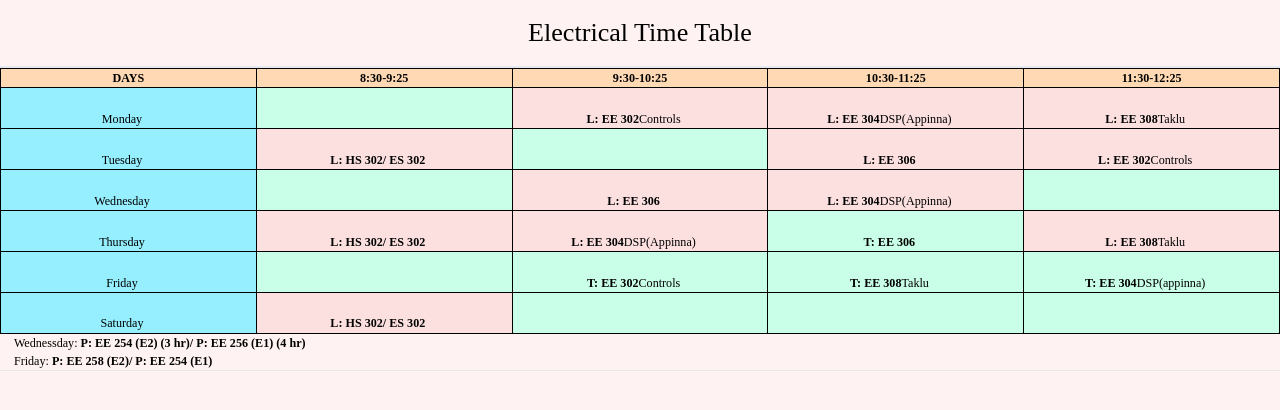
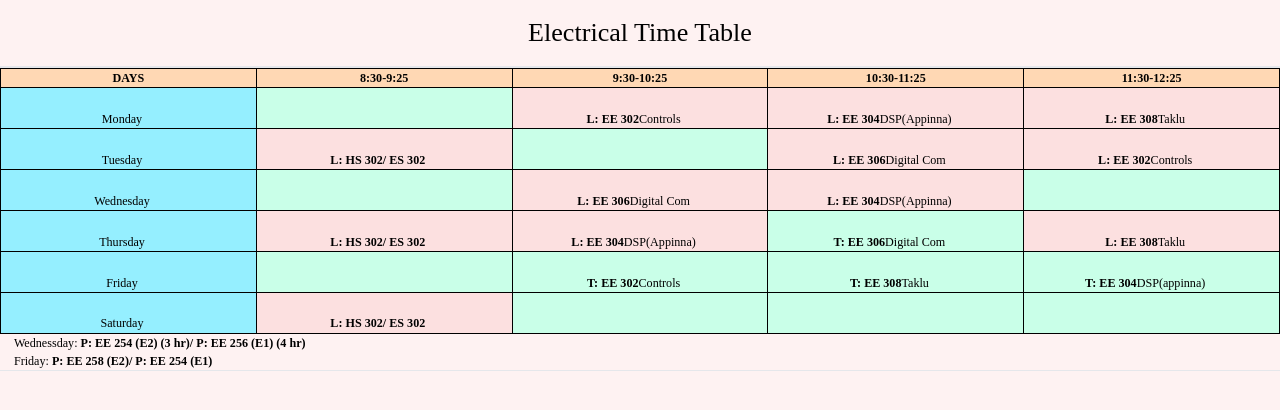
Before and after one commit to Shuffled720/2023-24-TT, a Next.js app: page / in a window 1280 px wide. Shown: the top 410 px of the page. Built offline with nearby package versions, Linux system fonts and the light colour scheme; a web font is replaced by a local one.

Commit message:
updated vals

```diff
--- a/components/FullWeekTT.jsx
+++ b/components/FullWeekTT.jsx
@@ -17,11 +17,11 @@ const FullWeekTT = () => {
                         <tbody>
                             {Object.keys(data.tt).map((day, i) => (
                                 <>
-                                    <tr key={day.id}>
+                                    <tr key={i}>
                                         <td className='days-col'>{day}</td>
                                         {data.tt[day].map((lec, j) => (
                                             <>
-                                                <td className={lec.type == "Lecture" ? "lecture" : "tut"} ><p className="text-ellipsis overflow-hidden"><span className='font-bold'>{lec.title}</span><span>{lec.teacher}</span></p></td>
+                                                <td key={j} className={lec.type == "Lecture" ? "lecture" : "tut"} ><p className="text-ellipsis overflow-hidden"><span className='font-bold'>{lec.title}</span><span>{lec.teacher}</span></p></td>
                                             </>
                                         ))}
                                     </tr>
--- a/helper/data.json
+++ b/helper/data.json
@@ -36,7 +36,7 @@
             {
                 "title": "L: EE 306",
                 "type": "Lecture",
-                "teacher": ""
+                "teacher": "Digital Com"
             },
             {
                 "title": "L: EE 302",
@@ -53,7 +53,7 @@
             {
                 "title": "L: EE 306",
                 "type": "Lecture",
-                "teacher": ""
+                "teacher": "Digital Com"
             },
             {
                 "title": "L: EE 304",
@@ -80,7 +80,7 @@
             {
                 "title": "T: EE 306",
                 "type": "Tutorial",
-                "teacher": ""
+                "teacher": "Digital Com"
             },
             {
                 "title": "L: EE 308",
```
